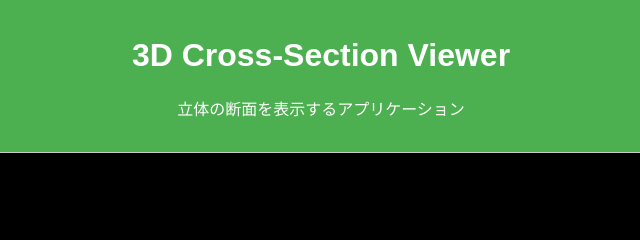
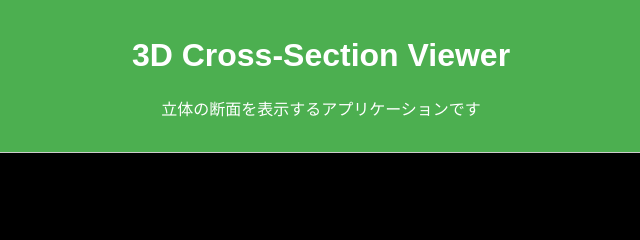
Before and after one commit to kkozuma-nmk/3D-shapes-master, a plain HTML site: page index.html in a window 1280 px wide. Shown: the top 240 px of the page, 319-959 px from the left. Drawn offline with nearby package versions, Linux system fonts and the light colour scheme.

Commit message:
first commit

```diff
--- a/index.html
+++ b/index.html
@@ -11,7 +11,7 @@
 <body>
     <header>
         <h1>3D Cross-Section Viewer</h1>
-        <p>立体の断面を表示するアプリケーション</p>
+        <p>立体の断面を表示するアプリケーションです</p>
     </header>
 
     <div class="container">
```
